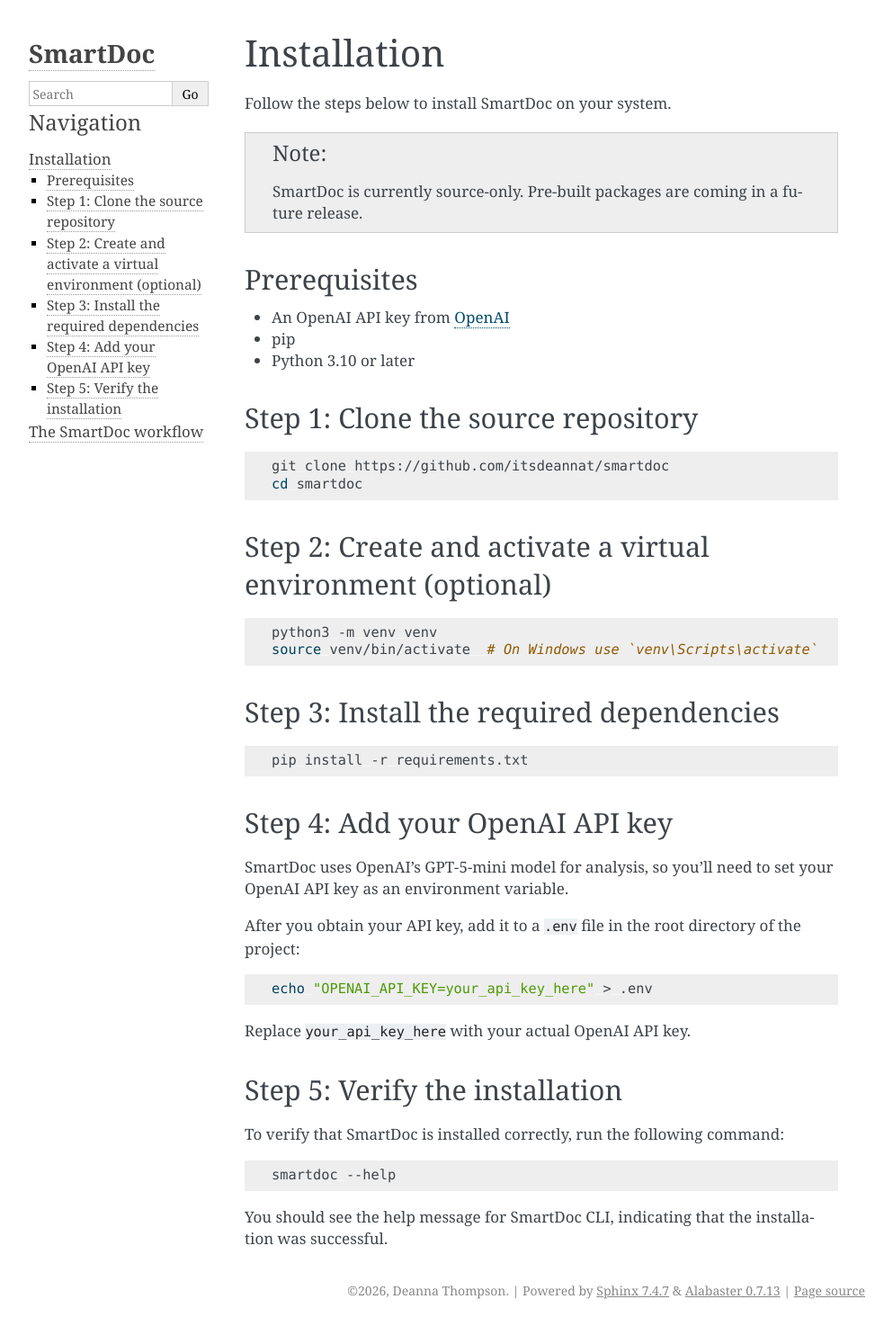
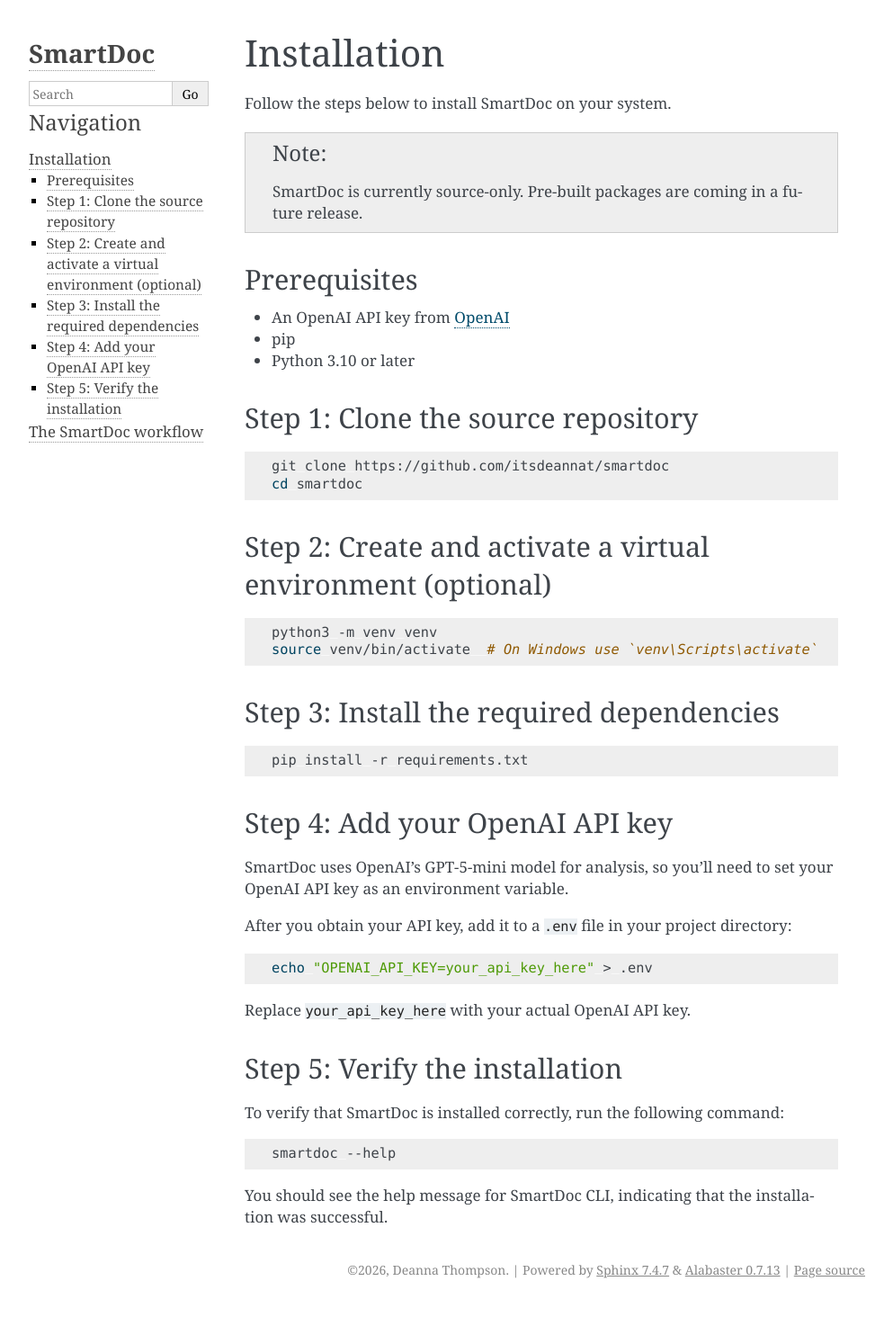
Before and after one commit to itsdeannat/smartdoc, a Sphinx documentation site: the page built from docs/source/installation.rst, in a window 1280 px wide. Shown: the whole page at 90% size, without its empty margins (148-1141 px from the left). Built offline with Sphinx 7.4.7, drawn with Linux system fonts in a browser that asks for light colours; after the commit the page ends 1451 px from its top, so only the background shows below that.

Commit message:
docs: update instructions about .env file

```diff
--- a/docs/source/installation.rst
+++ b/docs/source/installation.rst
@@ -42,7 +42,7 @@
 
 SmartDoc uses OpenAI's GPT-5-mini model for analysis, so you'll need to set your OpenAI API key as an environment variable.
 
-After you obtain your API key, add it to a ``.env`` file in the root directory of the project:
+After you obtain your API key, add it to a ``.env`` file in your project directory:
 
 .. code-block:: bash
 
```
